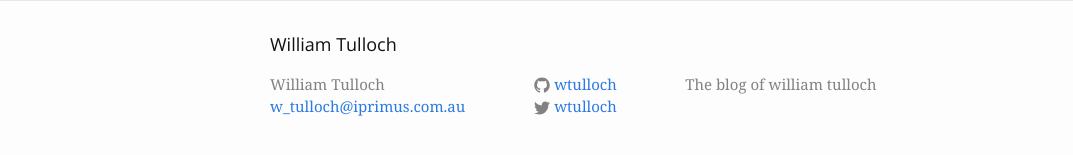
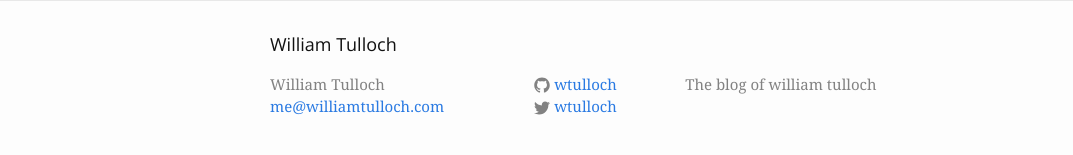
Before and after one commit to wtulloch/wtulloch.github.io, a Jekyll site: the page built from _posts/2014-02-12-WeirdShitWithWebApi.md, in a window 1280 px wide and 900 px high, scrolled down 1512 px. Shown: the part 722-877 px from the top of the window, without its empty margins (0-1073 px from the left). Built offline with Jekyll 4.4.1, drawn with Linux system fonts in a browser that asks for light colours; comment, search, counter and statistics services are not loaded.

Commit message:
Changed email address

```diff
--- a/_config.yml
+++ b/_config.yml
@@ -7,7 +7,7 @@
 
 # Site settings
 title: William Tulloch
-email: w_tulloch@iprimus.com.au
+email: me@williamtulloch.com
 description: "The blog of william tulloch"
 subheader: "Adventures in code"
 baseurl: "" # the subpath of your site, e.g. /blog
```
